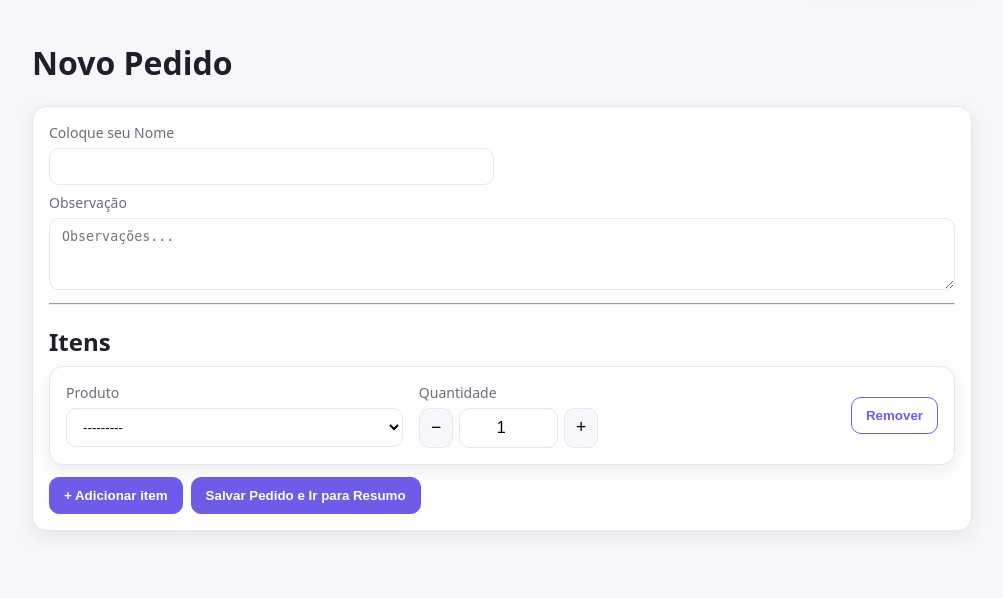
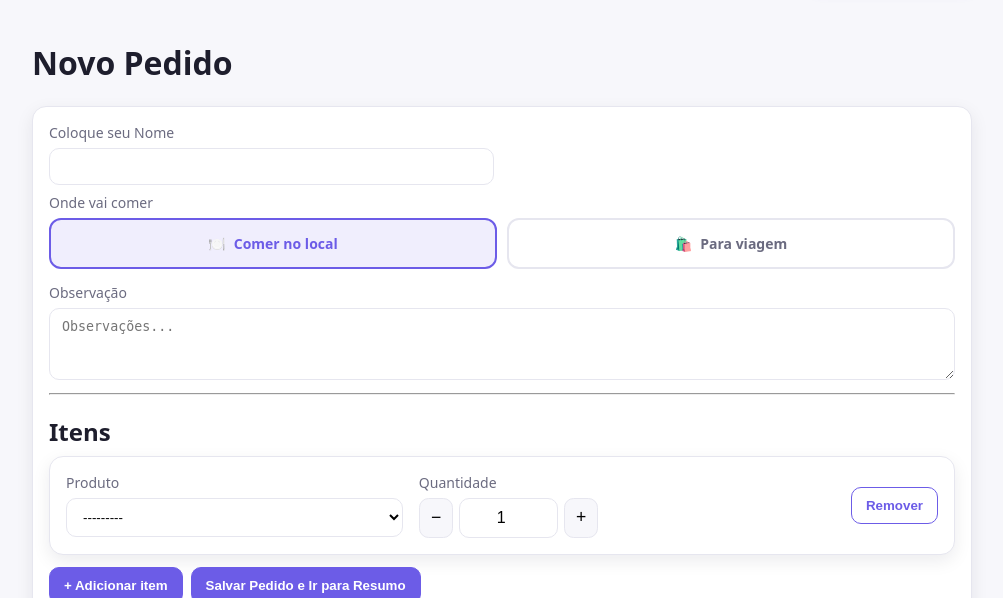
Before and after one commit to simoesjonatas/cantina_relig, a Django app: page /pedidos/cliente/pedido/novo/ in a window 1280 px wide. Shown: the part 58-656 px from the top of the page, without its empty margins (138-1141 px from the left). Run offline with Django 5.2, Linux system fonts and the light colour scheme; data comes from the database, SQL or seed files in the repository.

Commit message:
feat: pedido para viagem ou para comer no local
Campo "consumo" no pedido, com dois botões no formulário e etiqueta nas
telas de operação. O padrão é comer no local.

- Pedido.consumo (LOCAL / VIAGEM), default LOCAL, e a property e_viagem
- seletor de dois botões nos formulários da equipe e do cliente
- partials/tag_consumo.html reaproveitado nas telas: cozinha, balcão,
  lista, detalhe, caixa (pendentes e confirmação) e telas do cliente
- painel da TV mostra só a etiqueta de viagem: marcar "no local" em todo
  pedido viraria ruído numa tela vista de longe

Pedidos antigos ficam como LOCAL, que é o comportamento de hoje.

Co-Authored-By: Claude Opus 5 <noreply@anthropic.com>

```diff
--- a/pedidos/forms.py
+++ b/pedidos/forms.py
@@ -8,10 +8,18 @@ from .models import Pedido, PedidoItem, Produto
 class PedidoForm(ModelForm):
     class Meta:
         model = Pedido
-        fields = ["nome_cliente", "observacao"]
+        fields = ["nome_cliente", "consumo", "observacao"]
+        labels = {"consumo": "Onde vai comer"}
         widgets = {
+            "consumo": forms.RadioSelect,
             "observacao": forms.Textarea(attrs={"rows": 3, "placeholder": "Observações..."}),
         }
+
+    def __init__(self, *args, **kwargs):
+        super().__init__(*args, **kwargs)
+        # o padrão é comer no local
+        self.fields["consumo"].initial = Pedido.Consumo.LOCAL
+        self.fields["consumo"].empty_label = None
 
 class ProdutoForm(ModelForm):
     class Meta:
--- a/pedidos/models.py
+++ b/pedidos/models.py
@@ -19,6 +19,10 @@ class Produto(models.Model):
         return f"{self.nome} (R$ {self.preco})"
 
 class Pedido(models.Model):
+    class Consumo(models.TextChoices):
+        LOCAL = "LOCAL", "Comer no local"
+        VIAGEM = "VIAGEM", "Para viagem"
+
     class Status(models.TextChoices):
         RASCUNHO = "RASC", "Rascunho"
         PAGAMENTO = "AGPG", "Aguardando Pagamento"
@@ -28,6 +32,7 @@ class Pedido(models.Model):
 
     numero = models.CharField(max_length=20, unique=True, blank=True)  # gerado no save
     nome_cliente = models.CharField(max_length=120)
+    consumo = models.CharField(max_length=6, choices=Consumo.choices, default=Consumo.LOCAL)
     observacao = models.TextField(blank=True, null=True)
     status = models.CharField(max_length=4, choices=Status.choices, default=Status.RASCUNHO)
     total = models.DecimalField(max_digits=12, decimal_places=2, default=0)
@@ -44,6 +49,10 @@ class Pedido(models.Model):
 
     def __str__(self):
         return f"{self.numero or '(sem número)'} - {self.nome_cliente}"
+
+    @property
+    def e_viagem(self):
+        return self.consumo == self.Consumo.VIAGEM
 
     def gerar_numero(self):
         hoje = timezone.localdate().strftime("%Y%m%d")
--- a/pedidos/views_painel.py
+++ b/pedidos/views_painel.py
@@ -27,6 +27,7 @@ def _serializar(pedidos) -> list[dict]:
             "nome": p.nome_cliente,
             "numero": p.numero,
             "curto": _numero_curto(p.numero),
+            "viagem": p.e_viagem,
         }
         for p in pedidos
     ]
--- a/static/styles.css
+++ b/static/styles.css
@@ -412,3 +412,34 @@ table th { color: var(--muted); font-weight: 600; }
   background: #f2f2f8; border: 1px solid var(--border);
   border-radius: 6px; padding: 1px 6px; font-size: 13px;
 }
+
+/* --- Comer no local x para viagem --- */
+.consumo-escolha { display: flex; gap: 10px; flex-wrap: wrap; }
+.consumo-opcao { flex: 1 1 160px; cursor: pointer; }
+.consumo-opcao input { position: absolute; opacity: 0; width: 0; height: 0; }
+.consumo-opcao > span {
+  display: flex; align-items: center; justify-content: center; gap: 8px;
+  padding: 14px 16px; border: 2px solid var(--border); border-radius: 12px;
+  background: #fff; font-weight: 600; text-align: center;
+  transition: border-color .15s ease, background .15s ease, color .15s ease;
+}
+.consumo-opcao:hover > span { border-color: var(--primary); }
+.consumo-opcao input:checked + span {
+  border-color: var(--primary); background: rgba(108, 92, 231, .10); color: var(--primary);
+}
+.consumo-opcao input:focus-visible + span { outline: 2px solid var(--primary); outline-offset: 2px; }
+@media (prefers-reduced-motion: reduce) { .consumo-opcao > span { transition: none; } }
+
+/* etiqueta de "para viagem" nas demais telas */
+.tag-viagem {
+  display: inline-flex; align-items: center; gap: 4px; white-space: nowrap;
+  padding: 3px 9px; border-radius: 999px;
+  font-size: 12px; font-weight: 800; letter-spacing: .3px;
+  background: #fff1e6; color: #a4420a; border: 1px solid #ffd2ad;
+}
+.tag-local {
+  display: inline-flex; align-items: center; gap: 4px; white-space: nowrap;
+  padding: 3px 9px; border-radius: 999px;
+  font-size: 12px; font-weight: 700;
+  background: #eef0f5; color: var(--muted); border: 1px solid var(--border);
+}
--- a/templates/caixa/pedido_confirmar.html
+++ b/templates/caixa/pedido_confirmar.html
@@ -6,7 +6,7 @@
 
 <div class="card" style="margin-bottom:16px;">
   <div><strong>Cliente:</strong> {{ pedido.nome_cliente }}</div>
-  <div><strong>Status:</strong> {{ pedido.get_status_display }}</div>
+  <div><strong>Status:</strong> {{ pedido.get_status_display }} {% include "partials/tag_consumo.html" %}</div>
   <div><strong>Total:</strong> R$ {{ total|floatformat:2 }}</div>
 </div>
 
--- a/templates/caixa/pendentes.html
+++ b/templates/caixa/pendentes.html
@@ -52,7 +52,8 @@
                   <a href="{% url 'pedidos:detalhe' p.id %}">
 
                     <strong>Pedido {{ p.numero }}</strong><br>
-                    Cliente: {{ p.nome_cliente }}<br>
+                    Cliente: {{ p.nome_cliente }}
+                    {% with pedido=p %}{% include "partials/tag_consumo.html" %}{% endwith %}<br>
                     Total: <strong>R$ {{ p.total|floatformat:2 }}</strong>
                   </a>
                 </div>
--- a/templates/cliente/pedido_detalhe.html
+++ b/templates/cliente/pedido_detalhe.html
@@ -19,6 +19,7 @@
     <div>
       <strong>Status:</strong>
       <span class="badge">{{ pedido.get_status_display }}</span>
+      {% include "partials/tag_consumo.html" %}
     </div>
     <div>
       <strong>Total:</strong>
--- a/templates/cliente/pedido_novo.html
+++ b/templates/cliente/pedido_novo.html
@@ -34,6 +34,21 @@
       {{ form.nome_cliente }}
     </div>
   </section>
+
+  <div class="form-group" style="margin-top:8px;">
+    <label>Onde vai comer</label>
+    <div class="consumo-escolha">
+      {% for opcao in form.consumo %}
+        <label class="consumo-opcao">
+          {{ opcao.tag }}
+          <span>
+            {% if opcao.data.value == "VIAGEM" %}<span aria-hidden="true">🛍️</span>{% else %}<span aria-hidden="true">🍽️</span>{% endif %}
+            {{ opcao.choice_label }}
+          </span>
+        </label>
+      {% endfor %}
+    </div>
+  </div>
 
   <div class="form-group" style="margin-top:8px;">
     <label for="{{ form.observacao.id_for_label }}">Observação</label>
--- a/templates/cliente/pedido_pagamento.html
+++ b/templates/cliente/pedido_pagamento.html
@@ -11,6 +11,7 @@
         <div>
         <strong>Status:</strong>
         <span class="badge">{{ pedido.get_status_display }}</span>
+        {% include "partials/tag_consumo.html" %}
         </div>
         <div>
         <strong>Total:</strong>
--- /dev/null
+++ b/templates/partials/tag_consumo.html
@@ -0,0 +1,5 @@
+{% if pedido.e_viagem %}
+  <span class="tag-viagem" title="Para viagem — embalar para levar"><span aria-hidden="true">🛍️</span> Viagem</span>
+{% else %}
+  <span class="tag-local" title="Comer no local"><span aria-hidden="true">🍽️</span> No local</span>
+{% endif %}
--- a/templates/pedidos/balcao.html
+++ b/templates/pedidos/balcao.html
@@ -12,7 +12,10 @@
     {% for pedido in prontos %}
       <li class="b-item card">
         <div class="b-info">
-          <span class="b-nome">{{ pedido.nome_cliente }}</span>
+          <span class="b-nome">
+            {{ pedido.nome_cliente }}
+            {% include "partials/tag_consumo.html" %}
+          </span>
           <span class="b-meta">
             #{{ pedido.numero }} · pronto às {{ pedido.finalizado_em|date:"H:i" }}
             <b class="b-espera" data-desde="{{ pedido.finalizado_em|date:'c' }}"></b>
--- a/templates/pedidos/cozinha.html
+++ b/templates/pedidos/cozinha.html
@@ -22,7 +22,10 @@
       <article class="k-card card" data-created="{{ comanda.pedido.criado_em|date:'c' }}">
         <header class="row" style="justify-content:space-between; align-items:flex-start;">
           <div>
-            <div class="k-numero">#{{ comanda.pedido.numero }}</div>
+            <div class="k-numero">
+              #{{ comanda.pedido.numero }}
+              {% with pedido=comanda.pedido %}{% include "partials/tag_consumo.html" %}{% endwith %}
+            </div>
             <div class="k-cliente"><strong>Cliente:</strong> {{ comanda.pedido.nome_cliente }}</div>
             {% if comanda.pedido.observacao %}
               <div class="k-observacao" style="margin-top:6px; color:var(--muted);">
--- a/templates/pedidos/detalhe_pedido.html
+++ b/templates/pedidos/detalhe_pedido.html
@@ -19,6 +19,7 @@
     <div>
       <strong>Status:</strong>
       <span class="badge">{{ pedido.get_status_display }}</span>
+      {% include "partials/tag_consumo.html" %}
     </div>
     <div>
       <strong>Total:</strong>
--- a/templates/pedidos/lista.html
+++ b/templates/pedidos/lista.html
@@ -73,6 +73,7 @@
             <td class="rel-numero">{{ p.numero }}</td>
             <td class="rel-produto">
               {{ p.nome_cliente }}
+              {% with pedido=p %}{% include "partials/tag_consumo.html" %}{% endwith %}
               {% if p.observacao %}<span class="marca-obs" title="{{ p.observacao }}">obs</span>{% endif %}
             </td>
             <td><span class="status status-{{ p.status }}">{{ p.get_status_display }}</span></td>
```
Also changed, not shown: templates/pedidos/criar_pedido.html (+15 -0 lines), templates/pedidos/painel.html (+18 -0 lines), pedidos/migrations/0007_pedido_consumo.py (added).
